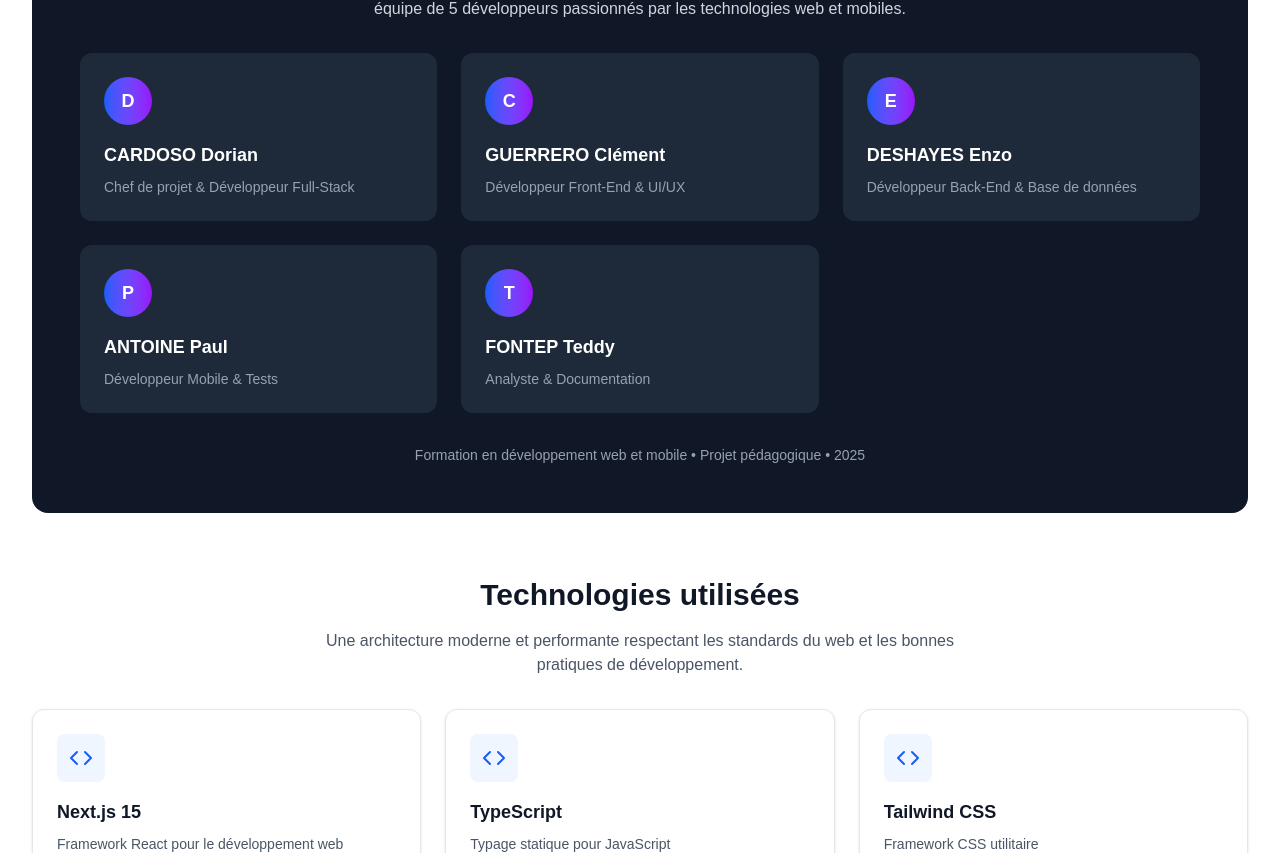
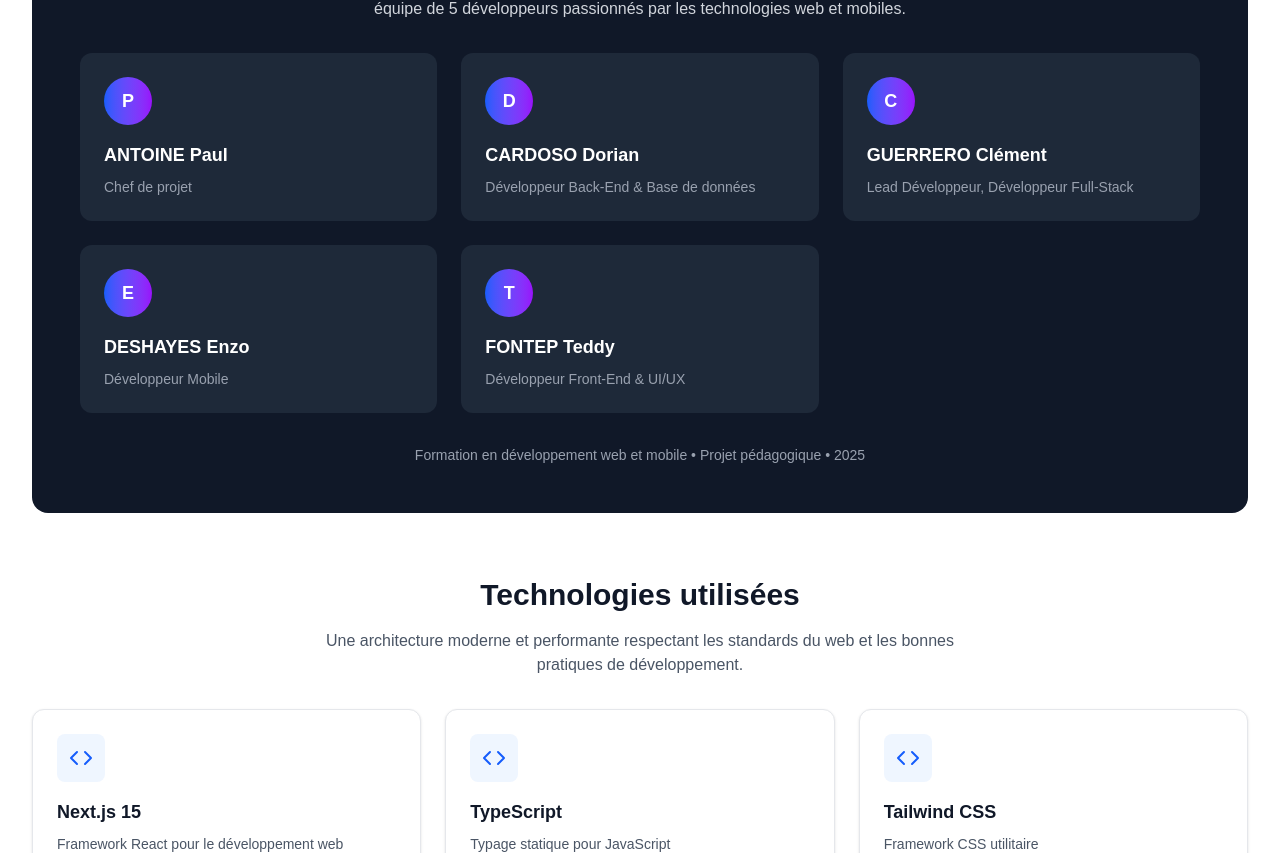
Before and after one commit to RS-CESI/app-web, a Next.js app: page /about in a window 1280 px wide. Shown: the part 1517-2370 px from the top of the page. Built offline with nearby package versions, Linux system fonts and the light colour scheme; no server answers.

Commit message:
fix aperçus

```diff
--- a/src/app/about/page.tsx
+++ b/src/app/about/page.tsx
@@ -6,11 +6,11 @@ import { Heart, Users, Target, Award, Shield, ExternalLink, Mail, Phone, MapPin,
 
 export default function AProposPage() {
     const teamMembers = [
-        { name: 'CARDOSO Dorian', role: 'Chef de projet & Développeur Full-Stack' },
-        { name: 'GUERRERO Clément', role: 'Développeur Front-End & UI/UX' },
-        { name: 'DESHAYES Enzo', role: 'Développeur Back-End & Base de données' },
-        { name: 'ANTOINE Paul', role: 'Développeur Mobile & Tests' },
-        { name: 'FONTEP Teddy', role: 'Analyste & Documentation' }
+        { name: 'ANTOINE Paul', role: 'Chef de projet' },
+        { name: 'CARDOSO Dorian', role: 'Développeur Back-End & Base de données' },
+        { name: 'GUERRERO Clément', role: 'Lead Développeur, Développeur Full-Stack' },
+        { name: 'DESHAYES Enzo', role: 'Développeur Mobile' },
+        { name: 'FONTEP Teddy', role: 'Développeur Front-End & UI/UX' }
     ];
 
     const technologies = [
--- a/src/components/Header.tsx
+++ b/src/components/Header.tsx
@@ -103,14 +103,14 @@ const Header: React.FC<HeaderProps> = ({ className = '' }) => {
                             </div>
                         ) : isAuthenticated && user ? (
                             <div className="flex items-center space-x-4">
+                                <Link href="/activity" className="text-gray-700 hover:text-blue-600 px-3 py-2 text-sm font-medium transition-colors">
+                                    Activités
+                                </Link>
                                 {/* Notifications */}
                                 <button className="relative p-2 text-gray-400 hover:text-gray-600 transition-colors">
                                     <Bell className="h-5 w-5" />
                                     <span className="absolute top-0 right-0 block h-2 w-2 bg-red-500 rounded-full"></span>
                                 </button>
-                                <Link href="/activity" className="text-gray-700 hover:text-blue-600 px-3 py-2 text-sm font-medium transition-colors">
-                                    Activités
-                                </Link>
 
                                 {/* User Menu */}
                                 <div className="relative">
```
